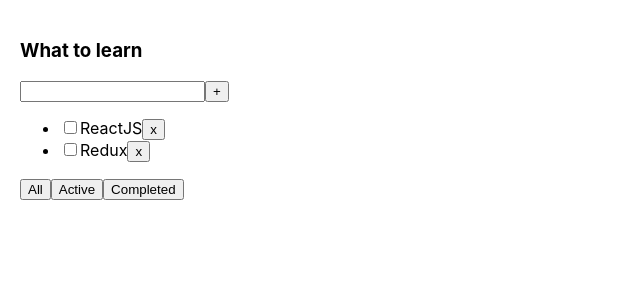
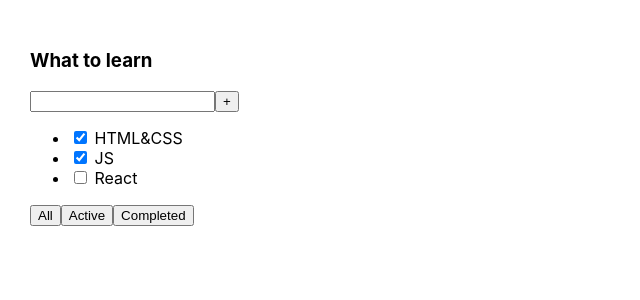
Before and after one commit to Setnad1177/todolist-advanced, a React (Create React App) app: page / in a window 1280 px wide. Shown: the top 300 px of the page, without its empty margins (0-640 px from the left). Built offline with nearby package versions, Linux system fonts and the light colour scheme.

Commit message:
From begining another way

```diff
--- a/src/App.css
+++ b/src/App.css
@@ -1,47 +1,8 @@
-/*.App {*/
-/*  text-align: center;*/
-/*}*/
+.App {
+  padding: 30px;
+  display: flex;
+}
 
-/*.App-logo {*/
-/*  height: 40vmin;*/
-/*  pointer-events: none;*/
-/*}*/
-
-/*@media (prefers-reduced-motion: no-preference) {*/
-/*  .App-logo {*/
-/*    animation: App-logo-spin infinite 20s linear;*/
-/*  }*/
-/*}*/
-
-/*.App-header {*/
-/*  background-color: #282c34;*/
-/*  min-height: 100vh;*/
-/*  display: flex;*/
-/*  flex-direction: column;*/
-/*  align-items: center;*/
-/*  justify-content: center;*/
-/*  font-size: calc(10px + 2vmin);*/
-/*  color: white;*/
-/*}*/
-
-/*.App-link {*/
-/*  color: #61dafb;*/
-/*}*/
-
-/*@keyframes App-logo-spin {*/
-/*  from {*/
-/*    transform: rotate(0deg);*/
-/*  }*/
-/*  to {*/
-/*    transform: rotate(360deg);*/
-/*  }*/
-/*}*/
-
-.App {
-    display: flex;
-    flex-direction: row; /* Aligns items horizontally */
-    justify-content: start; /* Distributes items evenly */
-    align-items: normal; /* Aligns items to the start of the flex container */
-    gap: 20px; /* Adds space between the Todolist components */
-    padding: 20px; /* Optional padding */
+.App > div {
+  margin-right: 50px;
 }
--- a/src/App.tsx
+++ b/src/App.tsx
@@ -1,47 +1,26 @@
-import React, {useState} from 'react';
+import React from 'react';
 import './App.css';
-import {TaskType, Todolist} from "./Todolist";
-
-
-export type FilterValuesType = "all" | "completed" | "active";
 
 function App() {
-//comment for resting
-    let [tasks, setTasks] = useState<Array<TaskType>>([
-        {id: 1, title: "HTML&CSS", isDone: true},
-        {id: 2, title: "JS", isDone: true},
-        {id: 3, title: "ReactJS", isDone: false},
-        {id: 4, title: "Redux", isDone: false},
-    ]);
-
-    let [filter, setFilter] = useState<FilterValuesType>("active")
-
-    function removeTask(id: number) {
-        let filteredTasks = tasks.filter((t => t.id !== id))
-        setTasks(filteredTasks);
-    }
-
-    // function changeFilter(value: FilterValuesType) {
-    //
-    // }
-
-    let tasksForTodolist = tasks;
-
-    if (filter === "completed") {
-        tasksForTodolist = tasks.filter(t => t.isDone === true);
-    }
-
-    if (filter === "active") {
-        tasksForTodolist = tasks.filter(t => t.isDone === false);
-    }
-
-
     return (
         <div className="App">
-            <Todolist title="What to learn"
-                      tasks={tasksForTodolist}
-                      removeTask={removeTask}
-            />
+            <div>
+                <h3>What to learn</h3>
+                <div>
+                    <input/>
+                    <button>+</button>
+                </div>
+                <ul>
+                    <li><input type="checkbox" checked={true}/> <span>HTML&CSS</span></li>
+                    <li><input type="checkbox" checked={true}/> <span>JS</span></li>
+                    <li><input type="checkbox" checked={false}/> <span>React</span></li>
+                </ul>
+                <div>
+                    <button>All</button>
+                    <button>Active</button>
+                    <button>Completed</button>
+                </div>
+            </div>
         </div>
     );
 }
--- a/src/Todolist.tsx
+++ /dev/null
@@ -1,42 +0,0 @@
-import React from "react";
-
-export type TaskType = {
-    id: number
-    title: string
-    isDone: boolean
-}
-
-type PropsType = {
-    title: string;
-    tasks: Array<TaskType>;
-    removeTask(id: number): void;
-}
-
-export function Todolist(props: PropsType) {
-    return (
-
-        <div>
-            <h3>{props.title}</h3>
-            <div>
-                <input/>
-                <button>+</button>
-            </div>
-            <ul>
-                {
-                    props.tasks.map((t) => {
-                        return <li>
-                            <input type="checkbox" checked={t.isDone}/>
-                            <span>{t.title}</span>
-                            <button onClick={ () => { props.removeTask(t.id)} }>x</button>
-                        </li>
-                    })
-                }
-            </ul>
-            <div>
-                <button>All</button>
-                <button>Active</button>
-                <button>Completed</button>
-            </div>
-        </div>
-    )
-}
--- a/src/index.tsx
+++ b/src/index.tsx
@@ -2,18 +2,17 @@
 import ReactDOM from 'react-dom/client';
 import './index.css';
 import App from './App';
-import reportWebVitals from './reportWebVitals';
+
 
 const root = ReactDOM.createRoot(
-    document.getElementById('root') as HTMLElement
+  document.getElementById('root') as HTMLElement
 );
 root.render(
-    <React.StrictMode>
-        <App/>
-    </React.StrictMode>
+  <React.StrictMode>
+    <App />
+  </React.StrictMode>
 );
 
 // If you want to start measuring performance in your app, pass a function
 // to log results (for example: reportWebVitals(console.log))
 // or send to an analytics endpoint. Learn more: https://bit.ly/CRA-vitals
-reportWebVitals();
--- a/src/reportWebVitals.ts
+++ /dev/null
@@ -1,15 +0,0 @@
-import { ReportHandler } from 'web-vitals';
-
-const reportWebVitals = (onPerfEntry?: ReportHandler) => {
-  if (onPerfEntry && onPerfEntry instanceof Function) {
-    import('web-vitals').then(({ getCLS, getFID, getFCP, getLCP, getTTFB }) => {
-      getCLS(onPerfEntry);
-      getFID(onPerfEntry);
-      getFCP(onPerfEntry);
-      getLCP(onPerfEntry);
-      getTTFB(onPerfEntry);
-    });
-  }
-};
-
-export default reportWebVitals;
```
Also changed, not shown: src/setupTests.ts (+1 -1 lines), src/logo.svg (deleted), 1 other file (tests, documents, lock files or other folders).
